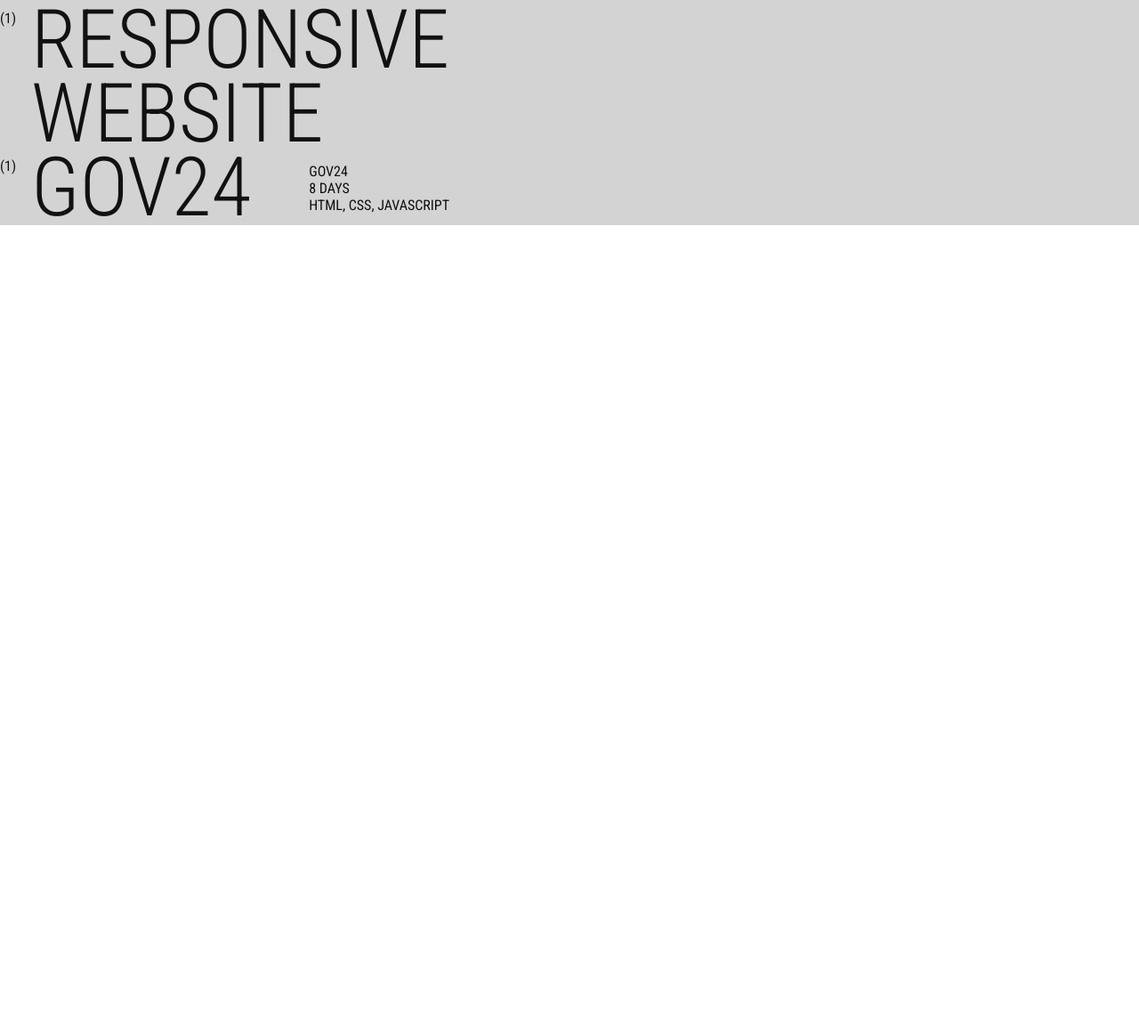
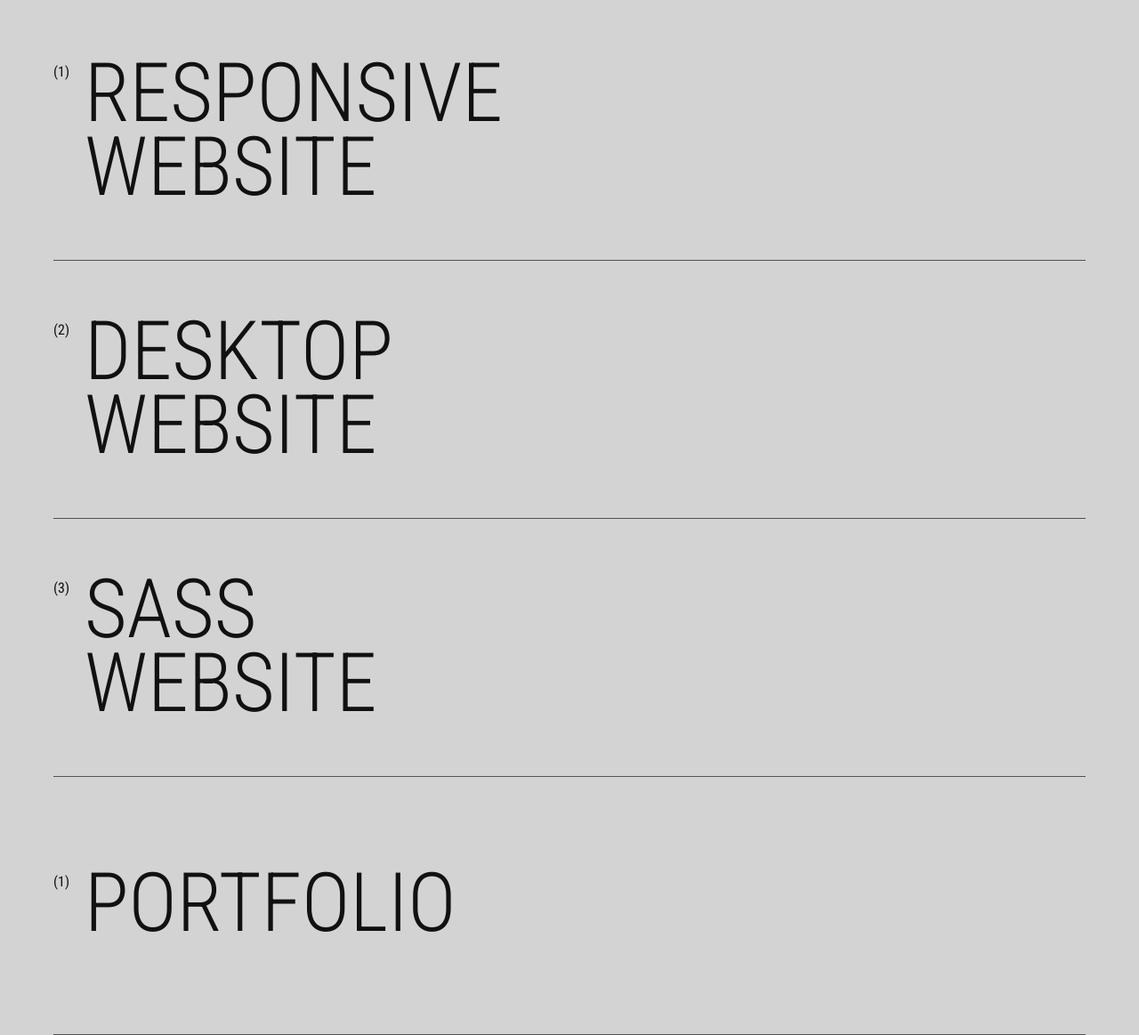
Before and after one commit to lse1656/portfolio2022, a plain HTML site: page index.html in a window 1280 px wide. Shown: the part 444-1607 px from the top of the page at 89% size. Before the commit the page ends 800 px from the top, so only its background shows below. Drawn offline with Linux system fonts and the light colour scheme.

Commit message:
💄 Finish style project(desktop)

```diff
--- a/index.html
+++ b/index.html
@@ -61,6 +61,76 @@
                   </div>
                 </a>
               </li>
+              <li class="project-item">
+                <a href="#">
+                  <div class="rotate-box">
+                    <div class="box front">
+                      <em>(2)</em>
+                      <h3>
+                        DESKTOP<br />
+                        WEBSITE
+                      </h3>
+                    </div>
+                    <div class="box bottom">
+                      <em>(2)</em>
+                      <div class="project-infor">
+                        <h3>NH BANK</h3>
+                        <ul class="detail-list">
+                          <li>NH BANK</li>
+                          <li>2 DAYS</li>
+                          <li>HTML, CSS, JAVASCRIPT</li>
+                        </ul>
+                      </div>
+                    </div>
+                  </div>
+                </a>
+              </li>
+              <li class="project-item">
+                <a href="#">
+                  <div class="rotate-box">
+                    <div class="box front">
+                      <em>(3)</em>
+                      <h3>
+                        SASS<br />
+                        WEBSITE
+                      </h3>
+                    </div>
+                    <div class="box bottom">
+                      <em>(3)</em>
+                      <div class="project-infor">
+                        <h3>LUSH</h3>
+                        <ul class="detail-list">
+                          <li>LUSH</li>
+                          <li>DESIGN 2 DAYS</li>
+                          <li>PUBLISHING 10 DAYS</li>
+                          <li>HTML, CSS, SASS, JAVASCRIPT</li>
+                        </ul>
+                      </div>
+                    </div>
+                  </div>
+                </a>
+              </li>
+              <li class="project-item">
+                <a href="#">
+                  <div class="rotate-box">
+                    <div class="box front">
+                      <em>(1)</em>
+                      <h3>PORTFOLIO</h3>
+                    </div>
+                    <div class="box bottom">
+                      <em>(1)</em>
+                      <div class="project-infor">
+                        <h3>PORTFOLIO</h3>
+                        <ul class="detail-list">
+                          <li>PORTFOLIO</li>
+                          <li>2 DAYS</li>
+                          <li>HTML, CSS, JAVASCRIPT</li>
+                        </ul>
+                      </div>
+                    </div>
+                  </div>
+                </a>
+              </li>
             </ol>
           </div>
         </div>
--- a/style/style.css
+++ b/style/style.css
@@ -1,5 +1,6 @@
 :root {
   --background-color: #d3d3d3;
+  --border-color: #515151;
 }
 
 .wrap {
@@ -47,25 +48,72 @@
 }
 
 /* project */
+.project .project-wrapper {
+  padding: 0 60px;
+}
 .project .section-title {
   margin-bottom: 60px;
 }
+.project .project-item {
+  position: relative;
+}
+.project .project-item::after {
+  position: absolute;
+  left: 0;
+  bottom: 0;
+  width: 100%;
+  height: 1px;
+  background-color: var(--border-color);
+  content: '';
+}
 .project .project-item a {
   display: block;
+  padding: 60px 0;
+  width: 100%;
+  height: 170px;
+  transform-style: preserve-3d;
+  box-sizing: content-box;
+}
+.project .project-item a:hover .rotate-box {
+  transform: rotateX(90deg);
+}
+.project .rotate-box {
+  position: relative;
+  width: 540px;
+  height: 170px;
+  transition: transform 500ms;
+  transform-style: preserve-3d;
+  transform: translateZ(-85px);
+}
+.project .rotate-box .front {
+  height: 170px;
+  transform: rotateX(0) translateZ(85px);
+}
+.project .rotate-box .bottom {
+  height: 170px;
+  padding: 40px 0;
+  transform: rotateX(-90deg) translateZ(85px);
 }
 .project .rotate-box .box {
-  position: relative;
-}
-.project .rotate-box em {
   position: absolute;
-  left: 0;
-  top: 8px;
+  width: 100%;
+  height: 100%;
 }
 .project .rotate-box h3 {
   padding-left: 35px;
   line-height: 5.2rem;
   font-size: 92px;
   font-weight: 300;
+}
+.project .rotate-box .front em {
+  position: absolute;
+  left: 0;
+  top: 8px;
+}
+.project .rotate-box .bottom em {
+  position: absolute;
+  left: 0;
+  top: 48px;
 }
 .project .rotate-box .bottom .project-infor {
   display: inline-block;
@@ -93,3 +141,9 @@
   background-size: contain;
   content: '';
 }
+.project .project-item:last-child .front {
+  padding: 40px 0;
+}
+.project .project-item:last-child .front em {
+  top: 48px;
+}
```
